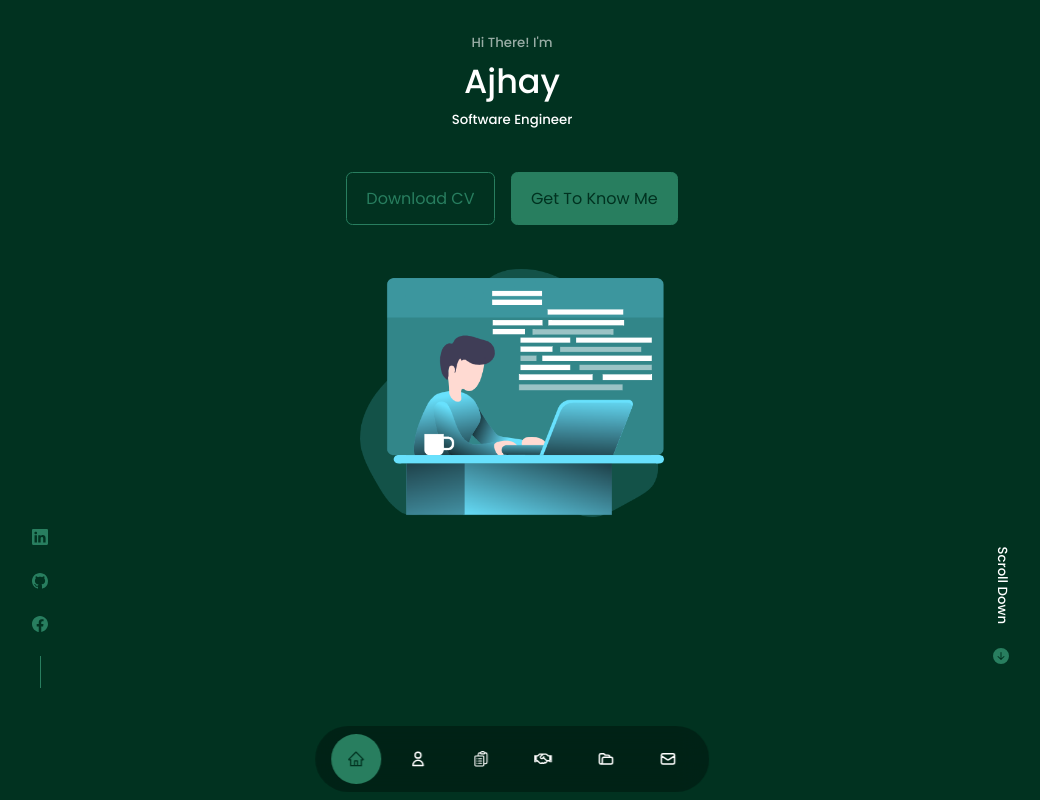
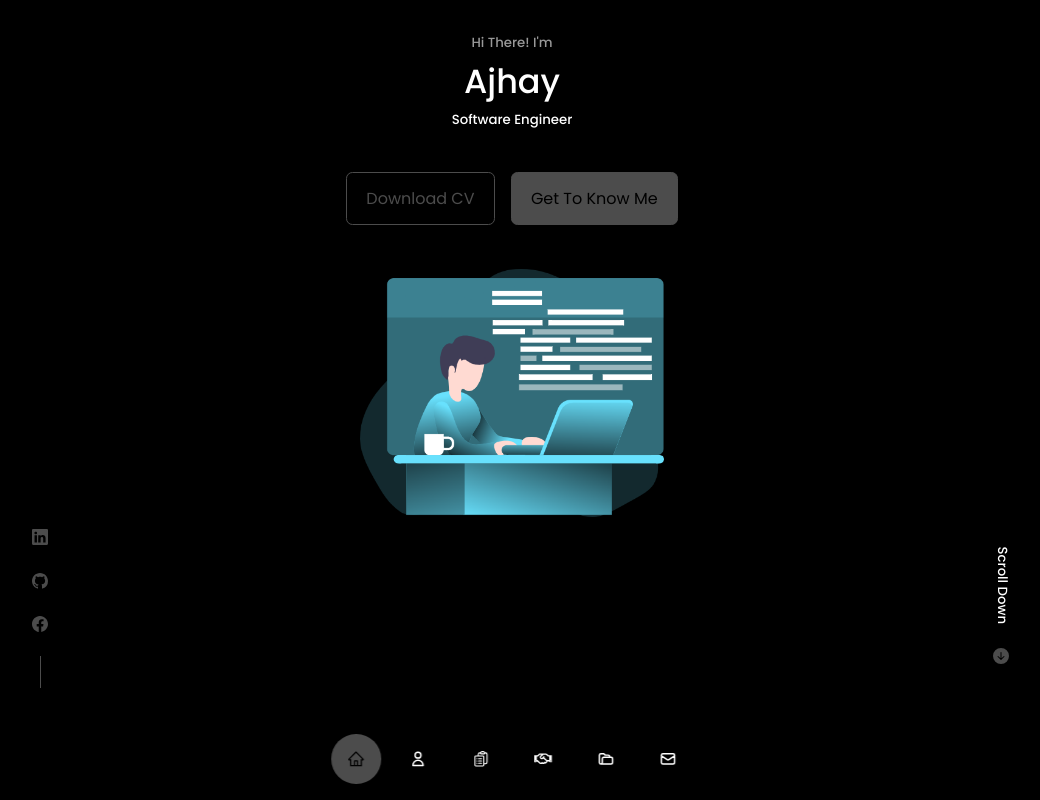
Before and after one commit to KuLotAjhay/my-project, a React (Create React App) app: page / in a window 1280 px wide. Shown: the top 800 px of the page, without its empty margins (128-1168 px from the left). Built offline with nearby package versions, Linux system fonts and the light colour scheme.

Commit message:
Deployed website

```diff
--- a/src/index.css
+++ b/src/index.css
@@ -10,10 +10,10 @@
 }
 
 :root {
-    --color-bg: #013220;
-    --color-bg-variant: #0F583D;
-    --color-primary: #287E5F;
-    --color-primary-variant: rgba(77, 255, 116, 0.4);
+    --color-bg: #000000;
+    --color-bg-variant: #262626;
+    --color-primary: #4C4C4C;
+    --color-primary-variant: rgb(73, 73, 73);
     --color-white: #ffff;
     --color-light: rgba(255, 255, 255, 0.6);
     /*------------------------------------------*/
```
